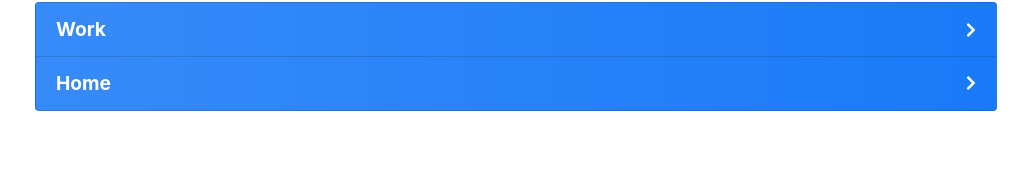
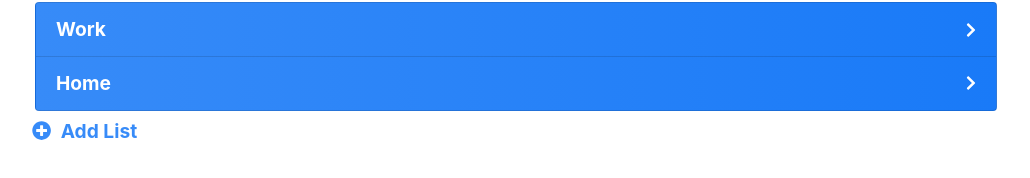
Before and after one commit to AlexMcIntosh/reminders, a React (Create React App) app in the folder client/: page / in a window 1280 px wide. Shown: the part 218-396 px from the top of the page, without its empty margins (124-1154 px from the left). Built offline with nearby package versions, Linux system fonts and the light colour scheme.

Commit message:
Button for myLists

```diff
--- a/client/src/components/Home/MyLists/MyLists.js
+++ b/client/src/components/Home/MyLists/MyLists.js
@@ -1,8 +1,8 @@
 import React from 'react';
-import { Container, Row, ListGroup } from 'react-bootstrap';
+import { Button, Container, Row, ListGroup } from 'react-bootstrap';
 import { useSelector } from 'react-redux';
 import { FontAwesomeIcon } from '@fortawesome/react-fontawesome'
-import { faChevronRight } from '@fortawesome/free-solid-svg-icons'
+import { faPlusCircle, faChevronRight } from '@fortawesome/free-solid-svg-icons'
 
 import '../../../styles/variants.scss';
 import styles from './MyLists.module.scss'
@@ -33,6 +33,11 @@ const MyLists = () => {
                     </ListGroup.Item>
                 })}
             </ListGroup>
+            <Row>
+                <Button variant='new' className='align-items-center'>
+                    <FontAwesomeIcon icon={faPlusCircle} /> Add List
+                </Button>
+            </Row>
         </Container>
     );
 };
--- a/client/src/components/Reminders/Reminders.js
+++ b/client/src/components/Reminders/Reminders.js
@@ -47,7 +47,7 @@ const Reminders = () => {
                     return <Reminder key={index} reminder={reminder} />
                 })}
                 <Row>
-                    <Button className={`align-items-center ${styles.newReminder}`}>
+                    <Button variant='new' className='align-items-center'>
                         <FontAwesomeIcon icon={faPlusCircle} /> New Reminder
                     </Button>
                 </Row>
--- a/client/src/components/Reminders/Reminders.module.scss
+++ b/client/src/components/Reminders/Reminders.module.scss
@@ -39,20 +39,3 @@
         color: #e1eaf4;
     }
 }
-
-.newReminder {
-    margin: none !important;
-    background-color: transparent !important;
-    border: none !important;
-    color: $primary !important;
-    font-weight: 700 !important;
-    font-size: 1.2rem !important;
-
-    &:hover {
-        color: $secondary !important;
-    }
-
-    svg {
-        margin-right: 5px;
-    }
-}
--- a/client/src/styles/variants.scss
+++ b/client/src/styles/variants.scss
@@ -1,3 +1,5 @@
+@import './variables.scss';
+
 .list-group-item-reminderList {
     background-image: linear-gradient(to right, #378bf8  , #197af8);
     color: white ;
@@ -17,3 +19,20 @@
     padding: 10px 10px !important;
     margin-right: 15px;
 }
+
+.btn-new {
+    margin: none !important;
+    background-color: transparent !important;
+    border: none !important;
+    color: $primary !important;
+    font-weight: 700 !important;
+    font-size: 1.2rem !important;
+
+    &:hover {
+        color: $secondary !important;
+    }
+
+    svg {
+        margin-right: 5px;
+    }
+}
```
